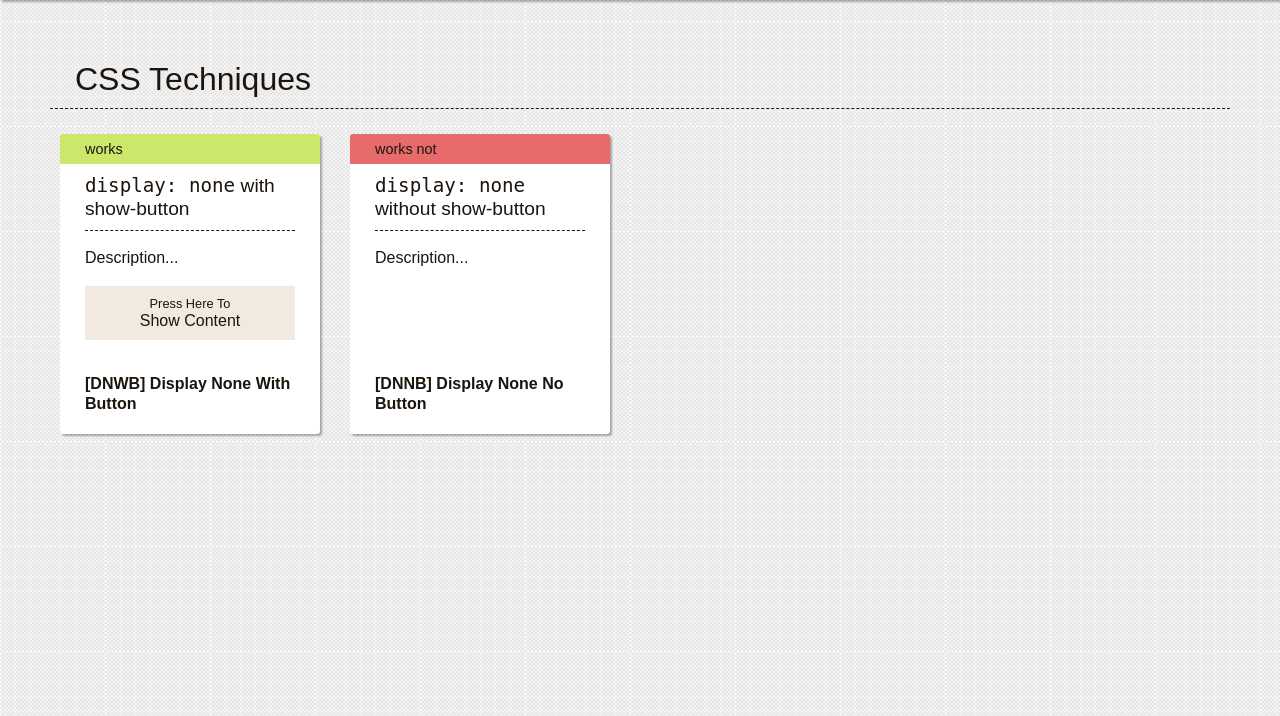
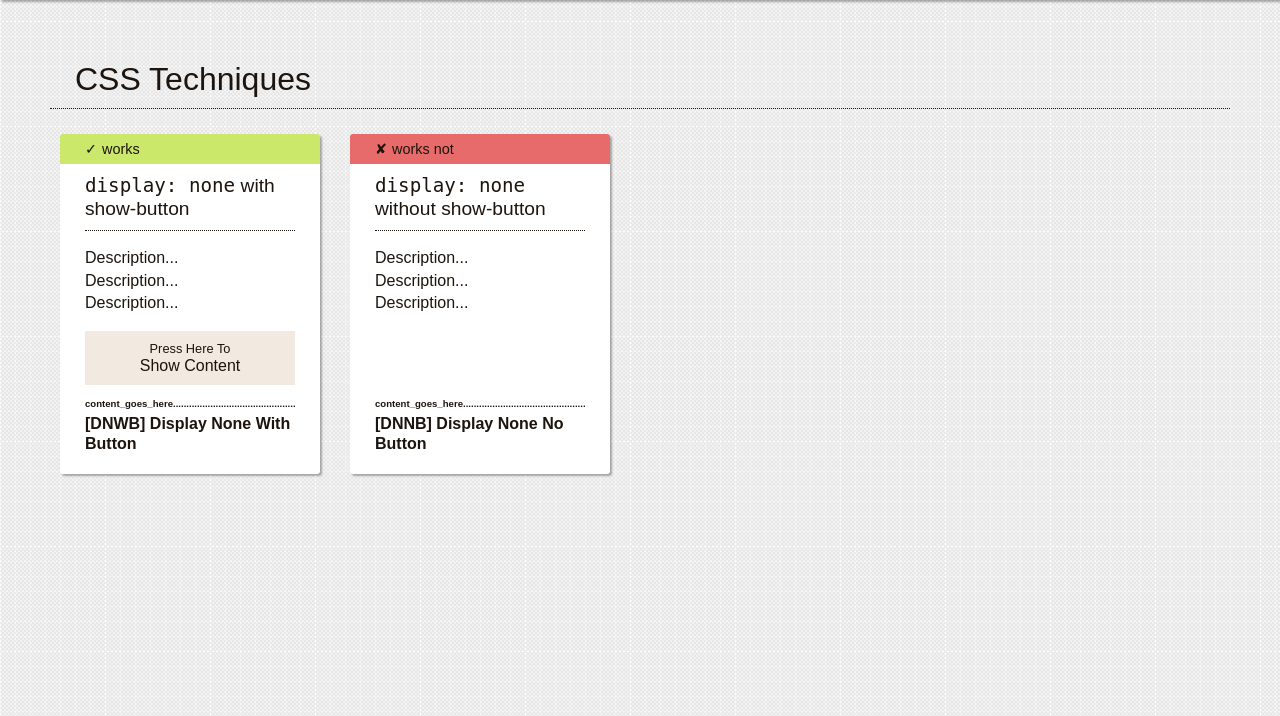
Before and after one commit to Freizeitler/seowatch, a PHP site: page / in a window 1280 px wide. Shown: the part 84-800 px from the top of the page. Run offline with PHP 8.4, Linux system fonts and the light colour scheme; some libraries are stand-ins or nearby versions.

Commit message:
stylings

```diff
--- a/css/app.css
+++ b/css/app.css
@@ -528,7 +528,7 @@ h2, h3 {
   padding: 10px 25px;
   font-size: 2em;
   margin-bottom: 15px;
-  border-bottom: 1px dashed #1c140d;
+  border-bottom: 1px dotted #1c140d;
 }
 
 /* line 36, ../scss/_base.scss */
@@ -602,7 +602,7 @@ button span {
           box-sizing: border-box;
   padding: 25px;
   width: 260px;
-  height: 300px;
+  height: 340px;
   background: #fff;
   float: left;
   margin: 10px 20px 10px 10px;
@@ -625,8 +625,17 @@ button span {
           box-sizing: border-box;
   padding: 0 25px;
 }
+/* line 30, ../scss/sections/_main.scss */
+.tile h4:before {
+  content: 'content_goes_here...................................................................';
+  font-size: 0.6em;
+  position: relative;
+  top: -5px;
+  display: block;
+  overflow: hidden;
+}
 
-/* line 32, ../scss/sections/_main.scss */
+/* line 40, ../scss/sections/_main.scss */
 .tile-label {
   padding: 5px 0 5px 25px;
   margin: -25px -25px 0 -25px;
@@ -635,13 +644,23 @@ button span {
      -moz-border-radius: 3px 3px 0 0;
           border-radius: 3px 3px 0 0;
 }
-/* line 37, ../scss/sections/_main.scss */
+/* line 45, ../scss/sections/_main.scss */
 .tile-label.works {
   background: #cbe86b;
 }
-/* line 40, ../scss/sections/_main.scss */
+/* line 47, ../scss/sections/_main.scss */
+.tile-label.works:before {
+  content: '\2713';
+  margin-right: 5px;
+}
+/* line 52, ../scss/sections/_main.scss */
 .tile-label.works-not {
   background: #e86b6b;
+}
+/* line 54, ../scss/sections/_main.scss */
+.tile-label.works-not:before {
+  content: '\2718';
+  margin-right: 5px;
 }
 
 /**
--- a/css/ie.css
+++ b/css/ie.css
@@ -528,7 +528,7 @@ h2, h3 {
   padding: 10px 25px;
   font-size: 2em;
   margin-bottom: 15px;
-  border-bottom: 1px dashed #1c140d;
+  border-bottom: 1px dotted #1c140d;
 }
 
 /* line 36, ../scss/_base.scss */
@@ -559,5 +559,4 @@ button span {
   display: block;
   font-size: 0.8em;
 }
-
 /*# sourceMappingURL=ie.css.map */
--- a/index.html
+++ b/index.html
@@ -58,7 +58,7 @@
 			<div class="tile dnwb">
 				<div class="tile-label works">works</div>
 				<h3><code>display: none</code> with show-button</h3>
-				<p>Description...</p>
+				<p>Description...<br />Description...<br />Description...</p>
 				<div class="tile-test">
 					<button class="show-content"><span>Press Here To</span> Show Content</button>
 					<h4 class="content">[DNWB] Display None With Button</h4>
@@ -68,7 +68,7 @@
 			<div class="tile dnnb works-not">
 				<div class="tile-label works-not">works not</div>
 				<h3><code>display: none</code> without show-button</h3>
-				<p>Description...</p>
+				<p>Description...<br />Description...<br />Description...</p>
 				<div class="tile-test">
 					<h4 class="content">[DNNB] Display None No Button</h4>
 				</div>
--- a/scss/_base.scss
+++ b/scss/_base.scss
@@ -31,7 +31,7 @@ h2, h3 {
 	padding: 10px 25px;
 	font-size: 2em;
 	margin-bottom: 15px;
-	border-bottom: 1px dashed $color-night-rider;
+	border-bottom: 1px dotted $color-night-rider;
 }
 h3 {
 	font-size: 1.2em;
--- a/scss/sections/_main.scss
+++ b/scss/sections/_main.scss
@@ -13,7 +13,7 @@
 	box-sizing: border-box;
 	padding: 25px;
 	width: 260px;
-	height: 300px;
+	height: 340px;
 	background: #fff;
 	float: left;
 	margin: 10px 20px 10px 10px;
@@ -27,6 +27,14 @@
 		width: 100%;
 		box-sizing: border-box;
 		padding: 0 25px;
+		&:before {
+			content: 'content_goes_here...................................................................';
+			font-size: 0.6em;
+			position: relative;
+			top: -5px;
+			display: block;
+			overflow: hidden;
+		}
 	}
 }
 .tile-label {
@@ -36,9 +44,17 @@
 	border-radius: 3px 3px 0 0;
 	&.works {
 		background: $color-sulu;
+		&:before {
+			content: '\2713';
+			margin-right: 5px;
+		}
 	}
 	&.works-not {
 		background: $color-red;
+		&:before {
+			content: '\2718';
+			margin-right: 5px;
+		}
 	}
 }
 
```
Also changed, not shown: 2 other files.
